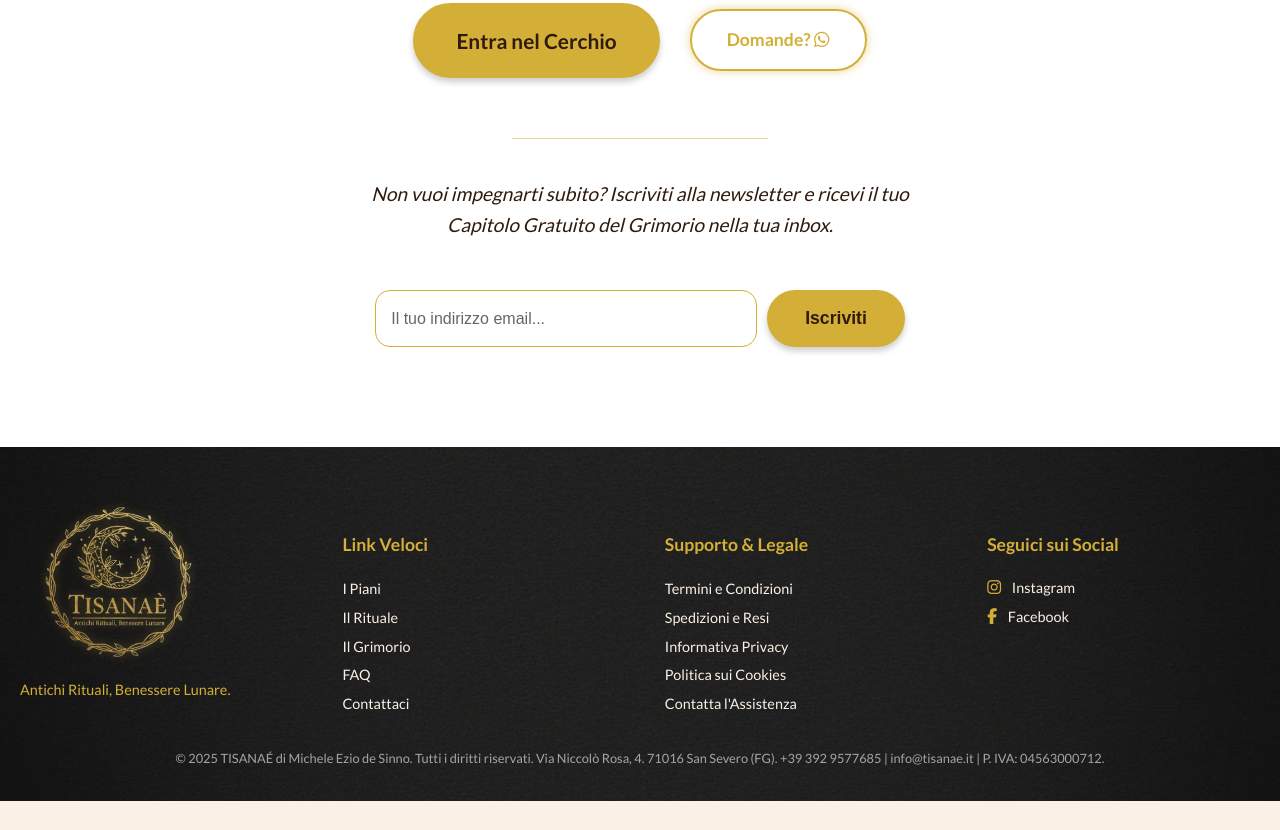
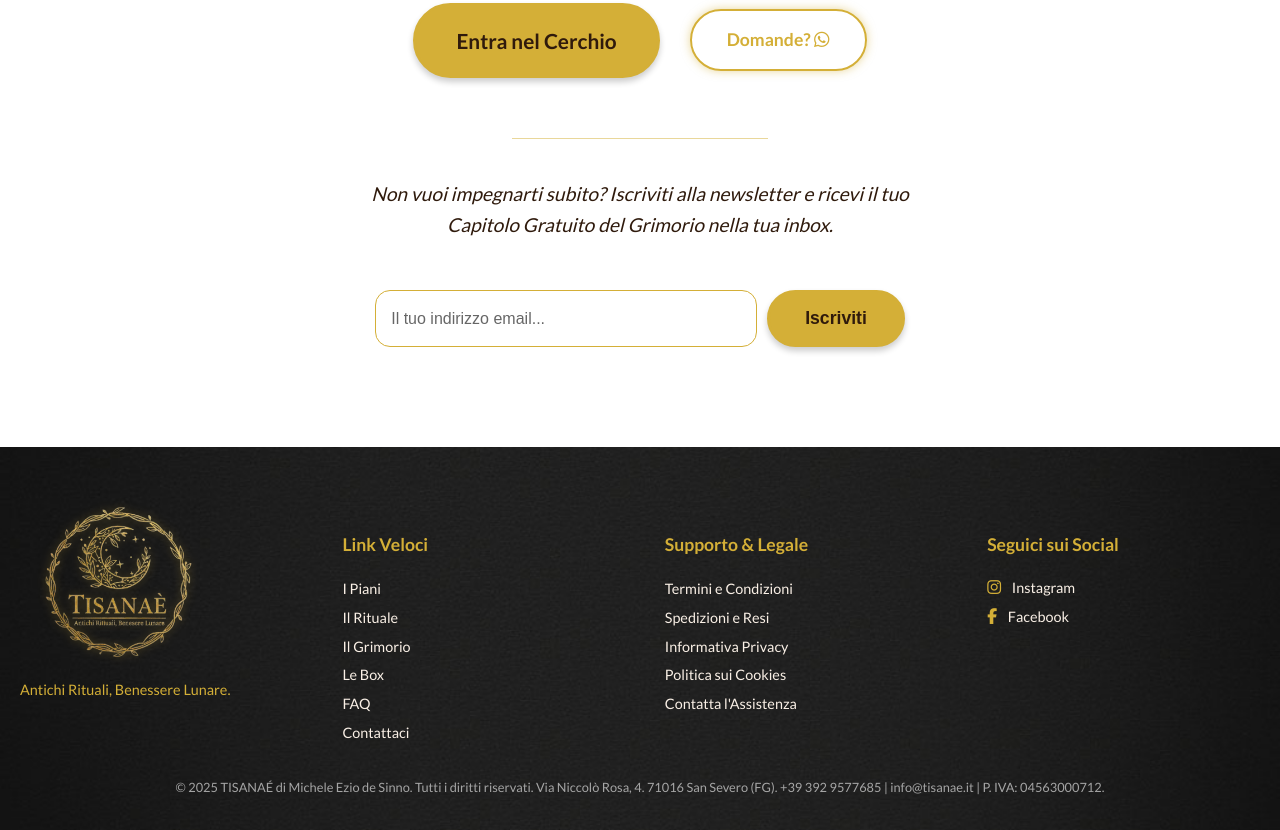
Before and after one commit to mdesinno/Tisanae, a plain HTML site: page index.html in a window 1280 px wide. Shown: the part 7774-8604 px from the top of the page. Before the commit the page ends 8575 px from the top, so only its background shows below. Drawn offline with nearby package versions, Linux system fonts and the light colour scheme.

Commit message:
Fix footer

```diff
--- a/index.html
+++ b/index.html
@@ -406,6 +406,7 @@
                     <li><a href="#abbonamento-piani">I Piani</a></li>
                     <li><a href="#come-funziona">Il Rituale</a></li>
                     <li><a href="#grimorio">Il Grimorio</a></li>
+                    <li><a href="#grimorio-slider">Le Box</a></li>
                     <li><a href="#faq">FAQ</a></li>
                     <li><a href="#contatti-diretti">Contattaci</a></li>
                 </ul>
```
